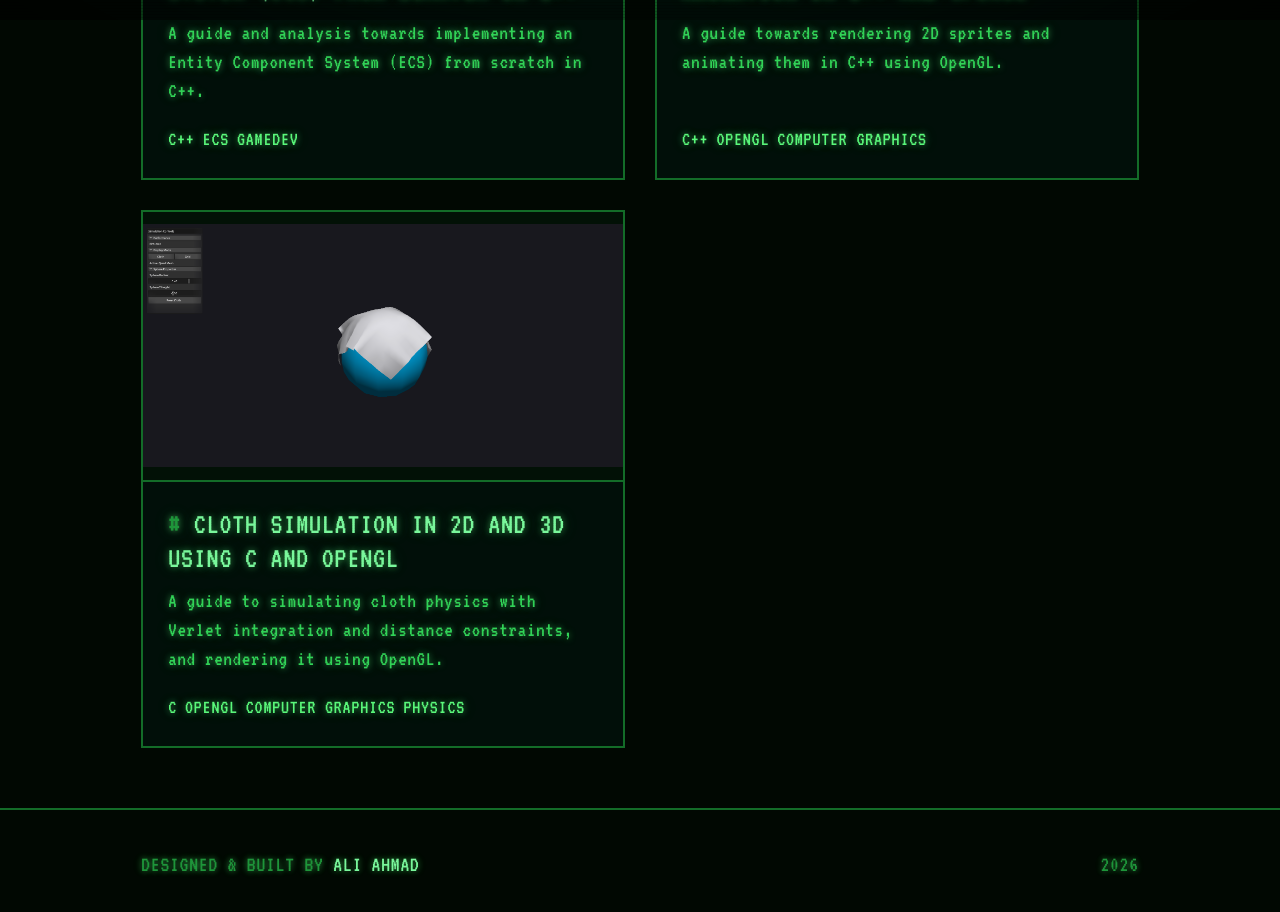
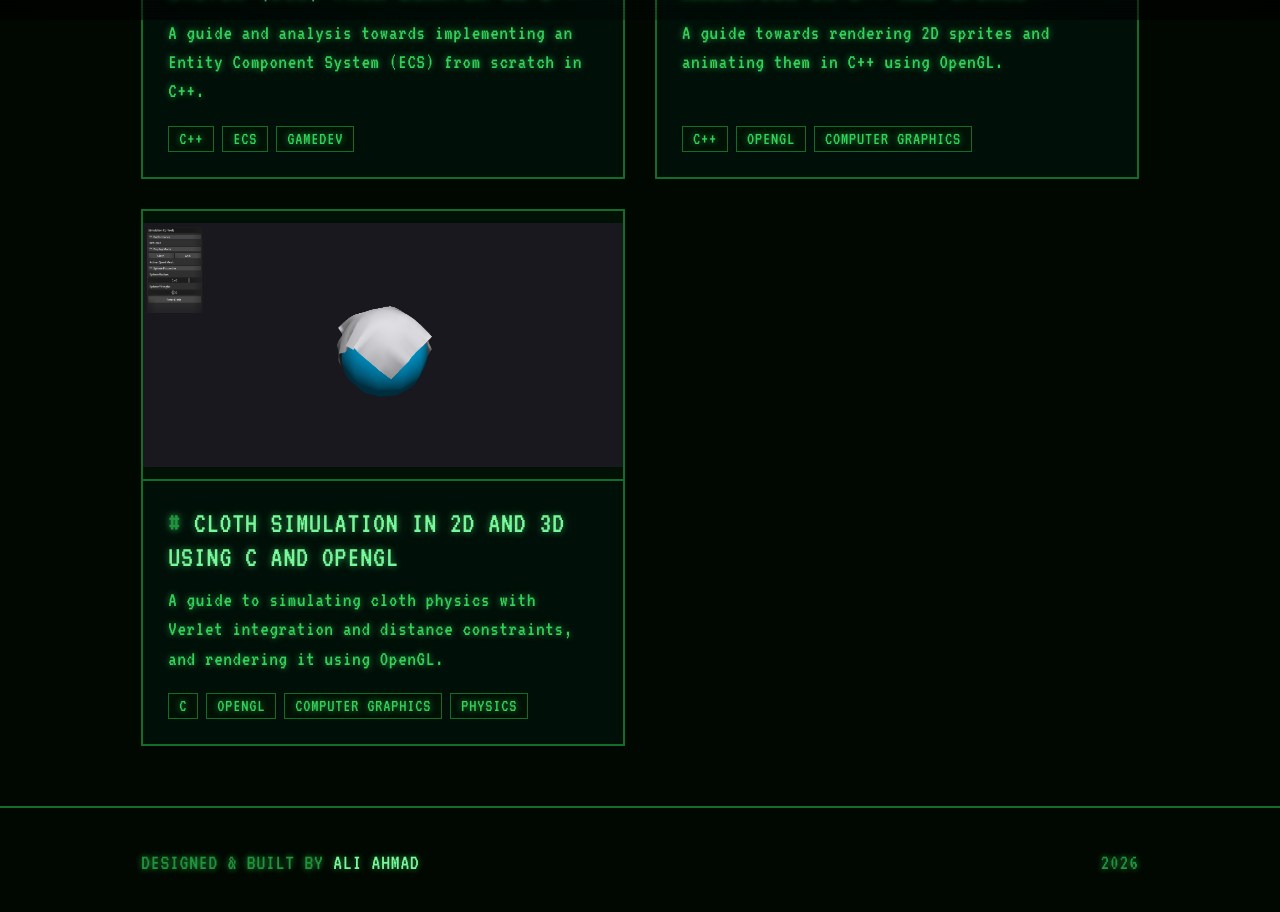
Before and after one commit to AliAhmad-M/aliahmadm, a Next.js app: page /blog in a window 1280 px wide. Shown: the part 780-1692 px from the top of the page. Built offline with nearby package versions, Linux system fonts and the light colour scheme.

Commit message:
minor changes

```diff
--- a/app/blog/blog.css
+++ b/app/blog/blog.css
@@ -286,6 +286,20 @@
   padding-top: 0.5rem;
 }
 
+.blog-tag {
+  font-size: 0.9rem;
+  padding: 0 0.5rem;
+  border: 1px solid var(--accent-secondary);
+  background: var(--bg-secondary);
+  color: var(--text-secondary);
+}
+
+.blog-tag:hover {
+  border-color: var(--accent);
+  color: var(--accent);
+  cursor: pointer;
+}
+
 .blog-cover-fallback {
   position: absolute;
   inset: 0;
```
